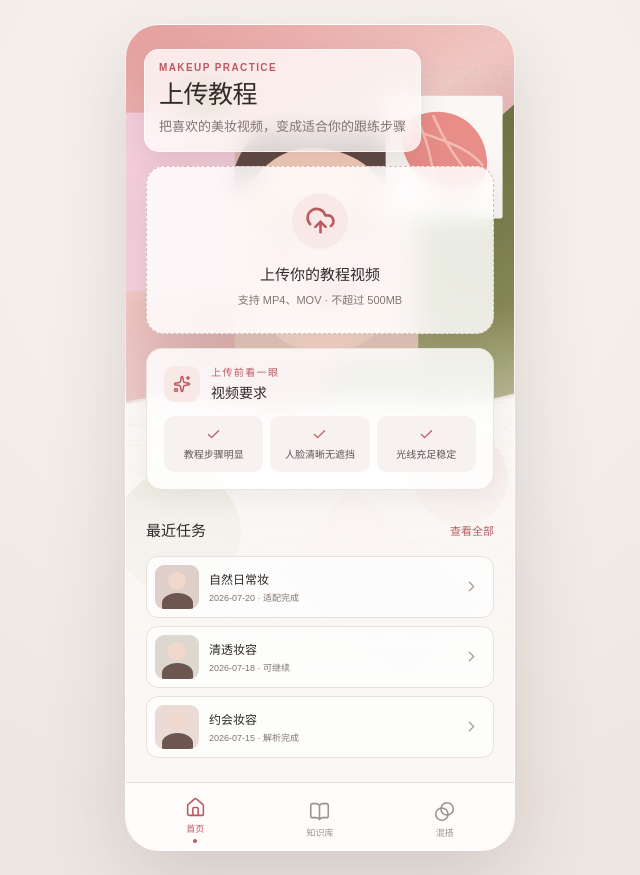
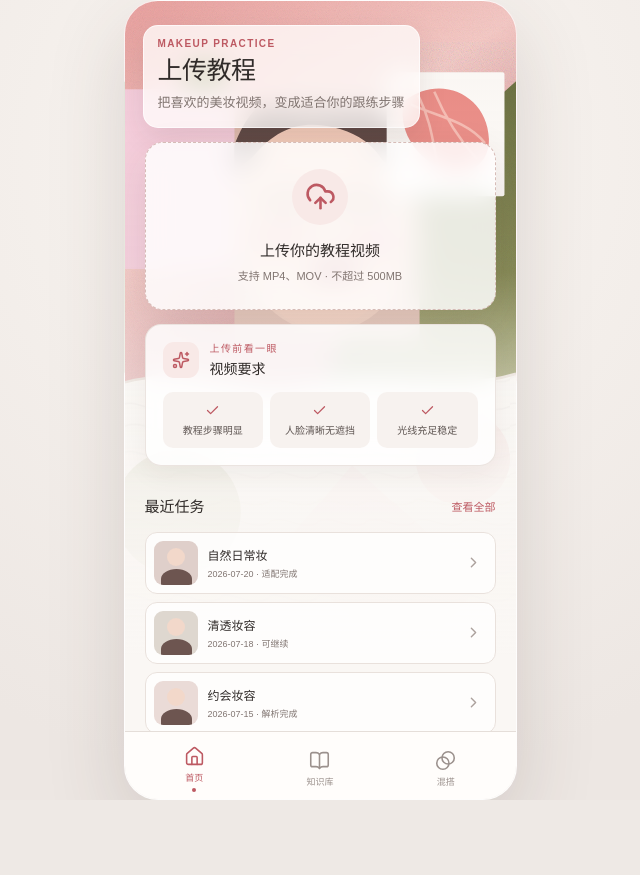
Before and after one commit to qi00531/makeup-frontend, a React (Vite) app: page / in a window 1280 px wide. Shown: the whole page, without its empty margins (320-960 px from the left). After the commit the page ends 800 px from the top, so only its background shows below. Built offline with nearby package versions, Linux system fonts and the light colour scheme.

Commit message:
fix: lock interface to iPhone 16 viewport

```diff
--- a/src/pages/PreviewPage.tsx
+++ b/src/pages/PreviewPage.tsx
@@ -1,4 +1,4 @@
-import { ArrowLeft, Check, Clock3, SlidersHorizontal, Sparkles, X } from 'lucide-react';
+import { ArrowLeft, Check, Clock3, SlidersHorizontal, Sparkles } from 'lucide-react';
 import { useEffect, useState } from 'react';
 import { useNavigate } from 'react-router-dom';
 import { BeforeAfterSlider } from '../components/BeforeAfterSlider';
@@ -56,7 +56,6 @@ export function PreviewPage() {
             <div className="decision-actions">
               <button type="button" className="is-positive" onClick={async () => { const tutorial = await learningService.getTutorial('tutorial-rose-commute'); navigate('/tutorial', { state: { from: '/preview', tutorialId: tutorial.id } }); }}><Check size={17} />适合我</button>
               <button type="button" onClick={() => navigate('/adjust')}><SlidersHorizontal size={17} />需要微调</button>
-              <button type="button" onClick={() => navigate('/adjust')}><X size={17} />不适合我</button>
             </div>
           </section>
         </>
--- a/src/styles/global.css
+++ b/src/styles/global.css
@@ -14,11 +14,13 @@
   --rose-dark: #9f424c;
   --rose-soft: #f8e9e7;
   --shadow: 0 18px 50px rgba(68, 47, 40, .10);
+  --phone-width: 393px;
+  --phone-height: 852px;
 }
 
 * { box-sizing: border-box; }
-html { min-width: 320px; background: #eee9e5; }
-body { margin: 0; min-width: 320px; min-height: 100dvh; }
+html { min-width: 320px; height: 100%; overflow: hidden; background: #eee9e5; }
+body { margin: 0; min-width: 320px; width: 100%; height: 100dvh; overflow: hidden; }
 button, input { font: inherit; }
 button, label, a { -webkit-tap-highlight-color: transparent; touch-action: manipulation; }
 button { color: inherit; }
@@ -26,8 +28,9 @@ button:focus-visible, a:focus-visible, input:focus-visible, label:focus-within {
 h1, h2, h3, p { margin-top: 0; }
 
 .visually-hidden { position: absolute !important; width: 1px; height: 1px; padding: 0; margin: -1px; overflow: hidden; clip: rect(0,0,0,0); white-space: nowrap; border: 0; }
-.app-stage { min-height: 100dvh; }
-.mobile-shell { position: relative; width: 100%; min-height: 100dvh; padding: max(22px, env(safe-area-inset-top)) 20px max(30px, env(safe-area-inset-bottom)); overflow: hidden; background: var(--canvas); }
+.app-stage { display: grid; width: 100%; height: 100dvh; overflow: hidden; place-items: center; background: radial-gradient(circle at 50% 20%, #faf6f2 0, #ede7e3 70%); }
+.mobile-shell { position: relative; width: min(var(--phone-width), 100vw); height: min(var(--phone-height), 100dvh); min-height: 0; padding: max(22px, env(safe-area-inset-top)) 20px max(30px, env(safe-area-inset-bottom)); overflow-x: hidden; overflow-y: auto; overscroll-behavior: contain; scrollbar-width: none; background: var(--canvas); }
+.mobile-shell::-webkit-scrollbar { display: none; }
 .upload-page { background-image: linear-gradient(180deg, rgba(250,247,244,.08) 0, rgba(250,247,244,.18) 34%, rgba(250,247,244,.88) 61%, var(--canvas) 82%), url('../assets/home-collage.svg'); background-position: top center; background-size: 100% auto; }
 .photo-page { background-image: linear-gradient(180deg, rgba(250,247,244,.3), rgba(250,247,244,.94) 54%), url('../assets/photo-collage.svg'); background-position: top center; background-size: 100% auto; }
 .parsing-page { background-image: linear-gradient(180deg, rgba(250,247,244,.55), rgba(250,247,244,.94)), url('../assets/analysis-collage.svg'); background-position: top center; background-size: 100% auto; }
@@ -138,8 +141,7 @@ h1, h2, h3, p { margin-top: 0; }
 @keyframes spin { to { transform: rotate(360deg); } }
 
 @media (min-width: 520px) {
-  .app-stage { display: grid; padding: 24px; place-items: start center; background: radial-gradient(circle at 50% 20%, #faf6f2 0, #ede7e3 70%); }
-  .mobile-shell { width: 390px; min-height: min(844px, calc(100dvh - 48px)); border: 1px solid rgba(255,255,255,.8); border-radius: 34px; box-shadow: 0 28px 80px rgba(67,48,41,.16); }
+  .mobile-shell { border: 1px solid rgba(255,255,255,.8); border-radius: 34px; box-shadow: 0 28px 80px rgba(67,48,41,.16); }
   .bottom-nav { border-radius: 0 0 33px 33px; }
 }
 @media (max-width: 350px) { .mobile-shell { padding-left: 15px; padding-right: 15px; }.comparison__frame { height: 292px; }.photo-preview { min-height: 230px; } }
```
Also changed, not shown: 3 other files (tests, documents, lock files or other folders).
